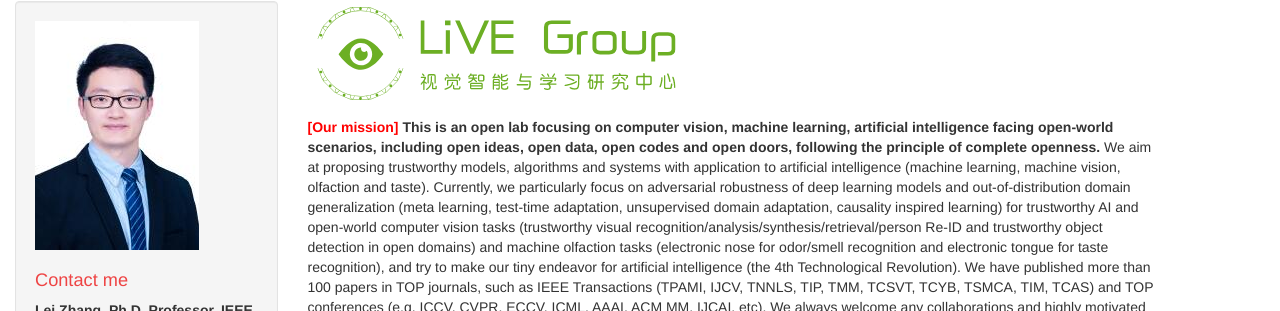
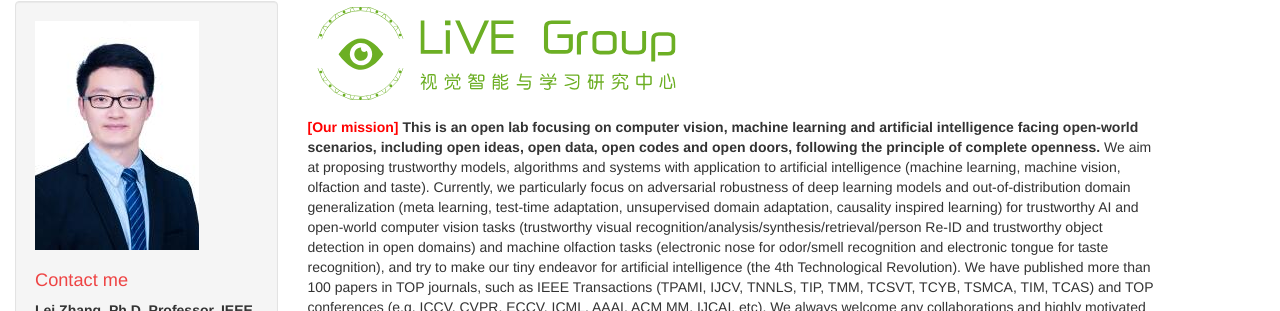
Before and after one commit to DrLeiZhang/website, a Jekyll site: the page built from index.html, in a window 1280 px wide and 900 px high. Shown: the part 239-550 px from the top of the window. Built offline with Jekyll 4.4.1, drawn with Linux system fonts in a browser that asks for light colours; Markdown is read by kramdown in place of the engine named in the settings; the list of posts is cut into pages by our own code.

Commit message:
Update index.html

```diff
--- a/index.html
+++ b/index.html
@@ -16,7 +16,7 @@
 
 
 
-<p><B style="color:red;">[Our mission]</B> <B>This is an open lab focusing on computer vision, machine learning, artificial intelligence facing open-world scenarios, including open ideas, open data, open codes and open doors, following the principle of complete openness.</B> We aim at proposing trustworthy models, algorithms and systems with application to artificial intelligence (machine learning, machine vision, olfaction and taste). Currently, we  particularly focus on adversarial robustness of deep learning models and out-of-distribution domain generalization (meta learning, test-time adaptation, unsupervised domain adaptation, causality inspired learning) for trustworthy AI and open-world computer vision tasks (trustworthy visual recognition/analysis/synthesis/retrieval/person Re-ID and trustworthy object detection in open domains) and machine olfaction tasks (electronic nose for odor/smell recognition and electronic tongue for taste recognition), and try to make our tiny endeavor for artificial intelligence (the 4th Technological Revolution). We have published more than 100 papers in TOP journals, such as IEEE Transactions (TPAMI, IJCV, TNNLS, TIP, TMM, TCSVT, TCYB, TSMCA, TIM, TCAS) and TOP conferences (e.g. ICCV, CVPR, ECCV, ICML, AAAI, ACM MM, IJCAI, etc). We always welcome any collaborations and highly motivated students (B.Sc, Master, Ph.D, Postdoc) join us in research and development.</p>
+<p><B style="color:red;">[Our mission]</B> <B>This is an open lab focusing on computer vision, machine learning and artificial intelligence facing open-world scenarios, including open ideas, open data, open codes and open doors, following the principle of complete openness.</B> We aim at proposing trustworthy models, algorithms and systems with application to artificial intelligence (machine learning, machine vision, olfaction and taste). Currently, we  particularly focus on adversarial robustness of deep learning models and out-of-distribution domain generalization (meta learning, test-time adaptation, unsupervised domain adaptation, causality inspired learning) for trustworthy AI and open-world computer vision tasks (trustworthy visual recognition/analysis/synthesis/retrieval/person Re-ID and trustworthy object detection in open domains) and machine olfaction tasks (electronic nose for odor/smell recognition and electronic tongue for taste recognition), and try to make our tiny endeavor for artificial intelligence (the 4th Technological Revolution). We have published more than 100 papers in TOP journals, such as IEEE Transactions (TPAMI, IJCV, TNNLS, TIP, TMM, TCSVT, TCYB, TSMCA, TIM, TCAS) and TOP conferences (e.g. ICCV, CVPR, ECCV, ICML, AAAI, ACM MM, IJCAI, etc). We always welcome any collaborations and highly motivated students (B.Sc, Master, Ph.D, Postdoc) join us in research and development.</p>
 
 <p><B style="color:red;">[note]:</B> <B style="color:blue;">Our group is looking for 6 students per year (for Master or Ph.D degree) with a strong interest in research. There are also 2 PostDoc positions available per year. Motivated Undergraduate students are also welcome. If you are interested in working with us, please contact me by email to leizhang@cqu.edu.cn. Please attach your CV in contacting if only you would like to get a timely reply.</B></p>
 
```
